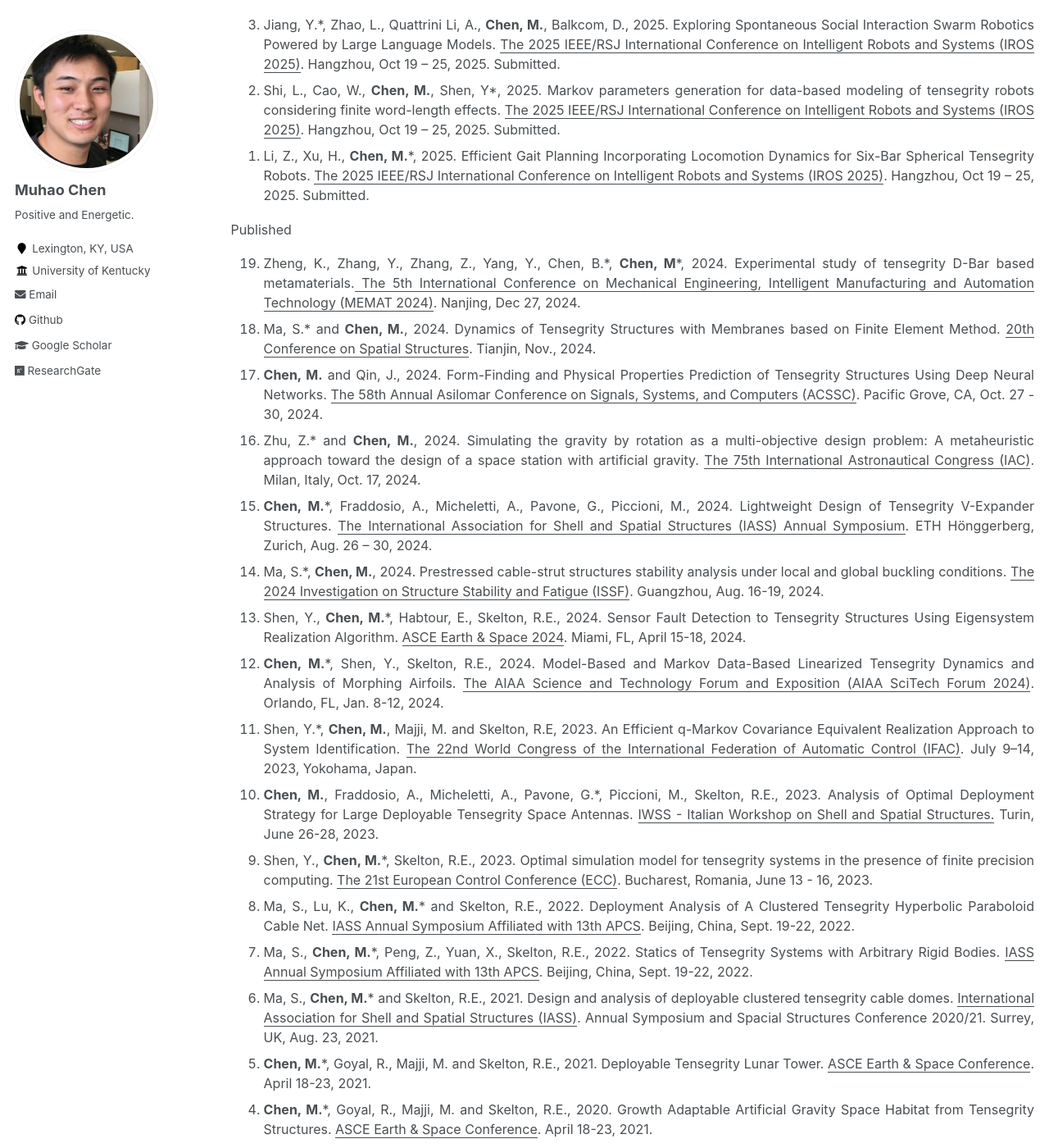
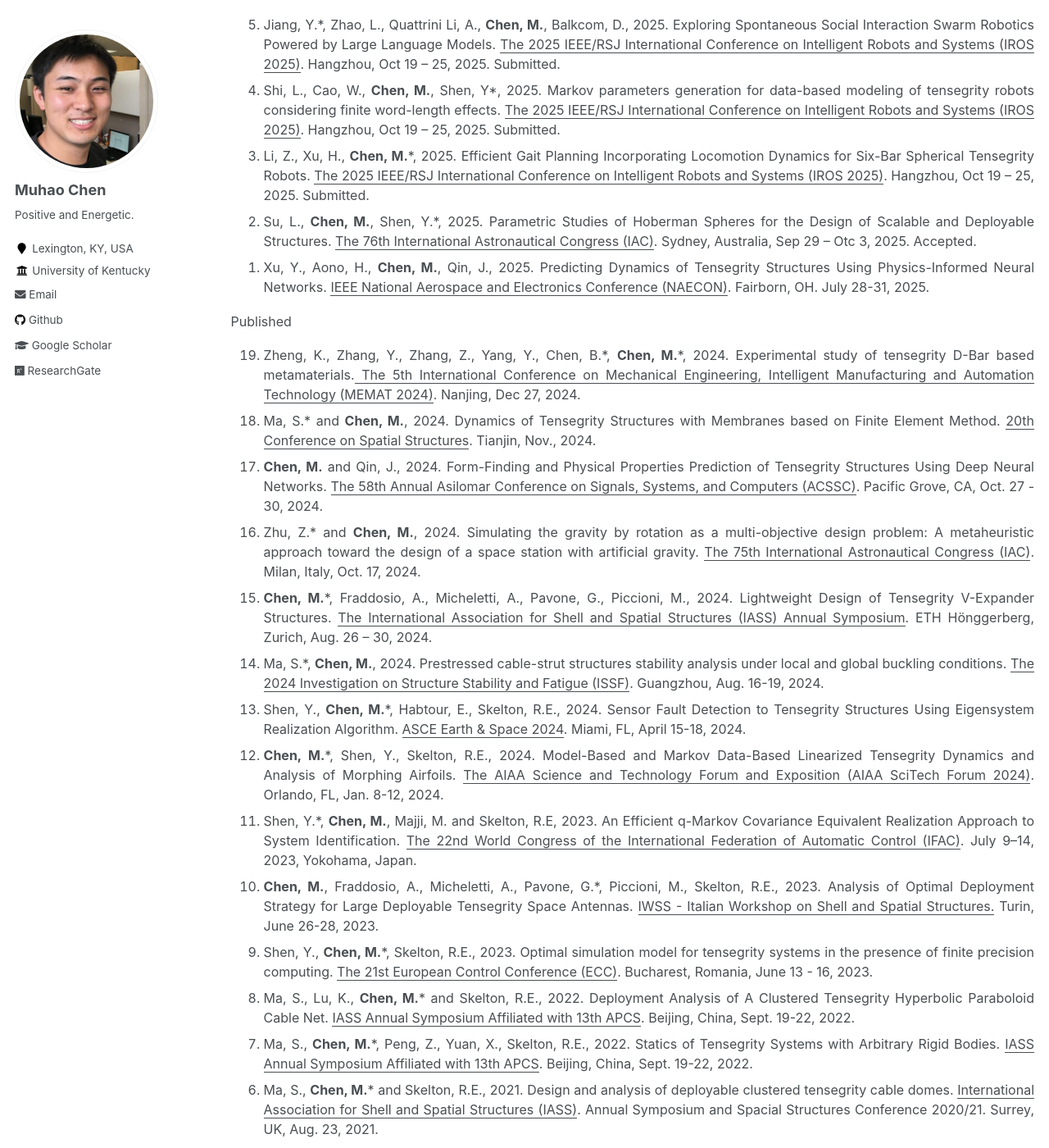
Before and after one commit to Muhao-Chen/muhao-chen.github.io, a Jekyll site: the page built from _pages/publication.md, in a window 1280 px wide and 1400 px high, scrolled down 2880 px. Shown: the whole window at 82% size. Built offline with Jekyll 4.4.1, drawn with Linux system fonts in a browser that asks for light colours; some of the changed text lies outside the part shown.

Commit message:
Update publication.md

```diff
--- a/_pages/publication.md
+++ b/_pages/publication.md
@@ -87,10 +87,13 @@ Submitted
 <li> Jiang, Y.*, Zhao, L., Quattrini Li, A., <strong>Chen, M.</strong>, Balkcom, D., 2025. Exploring Spontaneous Social Interaction Swarm Robotics Powered by Large Language Models. <u>The 2025 IEEE/RSJ International Conference on Intelligent Robots and Systems (IROS 2025)</u>. Hangzhou, Oct 19 – 25, 2025. Submitted. </li>
 <li> Shi, L., Cao, W., <strong>Chen, M.</strong>, Shen, Y*, 2025. Markov parameters generation for data-based modeling of tensegrity robots considering finite word-length effects. <u>The 2025 IEEE/RSJ International Conference on Intelligent Robots and Systems (IROS 2025)</u>. Hangzhou, Oct 19 – 25, 2025. Submitted. </li>
 <li> Li, Z., Xu, H., <strong>Chen, M.</strong>*, 2025. Efficient Gait Planning Incorporating Locomotion Dynamics for Six-Bar Spherical Tensegrity Robots. <u>The 2025 IEEE/RSJ International Conference on Intelligent Robots and Systems (IROS 2025)</u>. Hangzhou, Oct 19 – 25, 2025. Submitted. </li>
+<li> Su, L., <strong>Chen, M.</strong>, Shen, Y.*, 2025. Parametric Studies of Hoberman Spheres for the Design of Scalable and Deployable Structures. <u>The 76th International Astronautical Congress (IAC)</u>. Sydney, Australia, Sep 29 – Otc 3, 2025. Accepted. </li>
+<li> Xu, Y., Aono, H., <strong>Chen, M.</strong>, Qin, J., 2025. Predicting Dynamics of Tensegrity Structures Using Physics-Informed Neural Networks. <u>IEEE  National Aerospace and Electronics Conference (NAECON)</u>. Fairborn, OH. July 28-31, 2025. </li>
+
 </ol>
 Published
 <ol reversed>
-<li> Zheng, K., Zhang, Y., Zhang, Z., Yang, Y., Chen, B.*, <strong>Chen, M</strong>*, 2024. Experimental study of tensegrity D-Bar based metamaterials.<u> The 5th International Conference on Mechanical Engineering, Intelligent Manufacturing and Automation Technology (MEMAT 2024)</u>. Nanjing, Dec 27, 2024. </li>
+<li> Zheng, K., Zhang, Y., Zhang, Z., Yang, Y., Chen, B.*, <strong>Chen, M.</strong>*, 2024. Experimental study of tensegrity D-Bar based metamaterials.<u> The 5th International Conference on Mechanical Engineering, Intelligent Manufacturing and Automation Technology (MEMAT 2024)</u>. Nanjing, Dec 27, 2024. </li>
 <li> Ma, S.* and <strong>Chen, M.</strong>, 2024. Dynamics of Tensegrity Structures with Membranes based on Finite Element Method. <u>20th Conference on Spatial Structures</u>. Tianjin, Nov., 2024.</li>
 <li> <strong>Chen, M.</strong> and Qin, J., 2024. Form-Finding and Physical Properties Prediction of Tensegrity Structures Using Deep Neural Networks. <u>The 58th Annual Asilomar Conference on Signals, Systems, and Computers (ACSSC)</u>. Pacific Grove, CA, Oct. 27 - 30, 2024.</li>
 <li>Zhu, Z.* and <strong>Chen, M.</strong>, 2024. Simulating the gravity by rotation as a multi-objective design problem: A metaheuristic approach toward the design of a space station with artificial gravity. <u>The 75th International Astronautical Congress (IAC)</u>. Milan, Italy, Oct. 17, 2024. </li>
```
Also changed, not shown: other parts of _pages/publication.md (+0 -1 lines).
